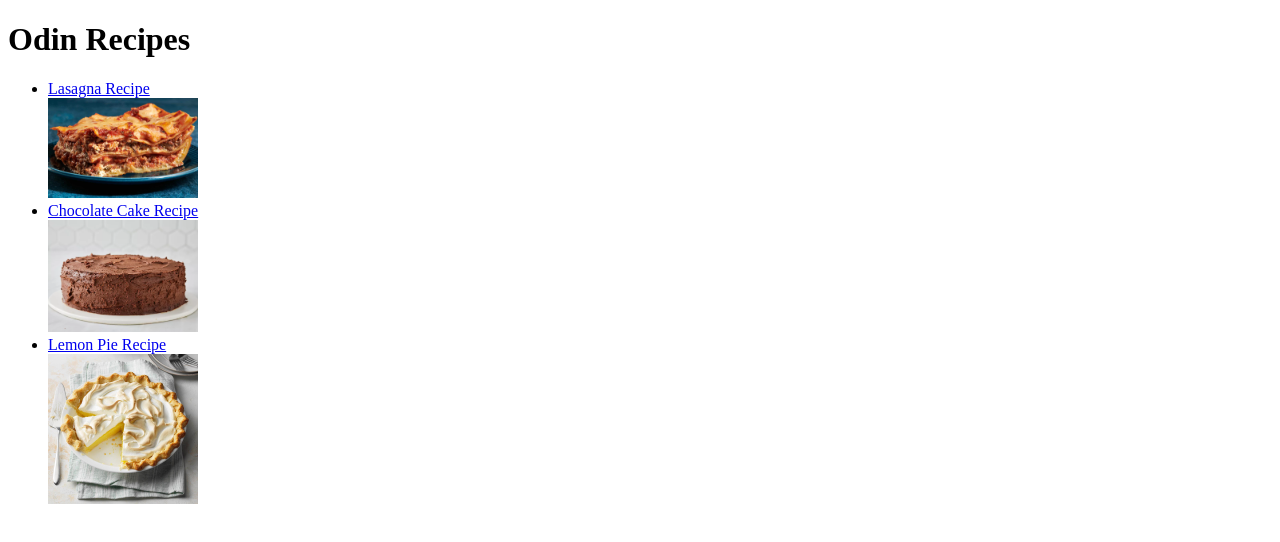
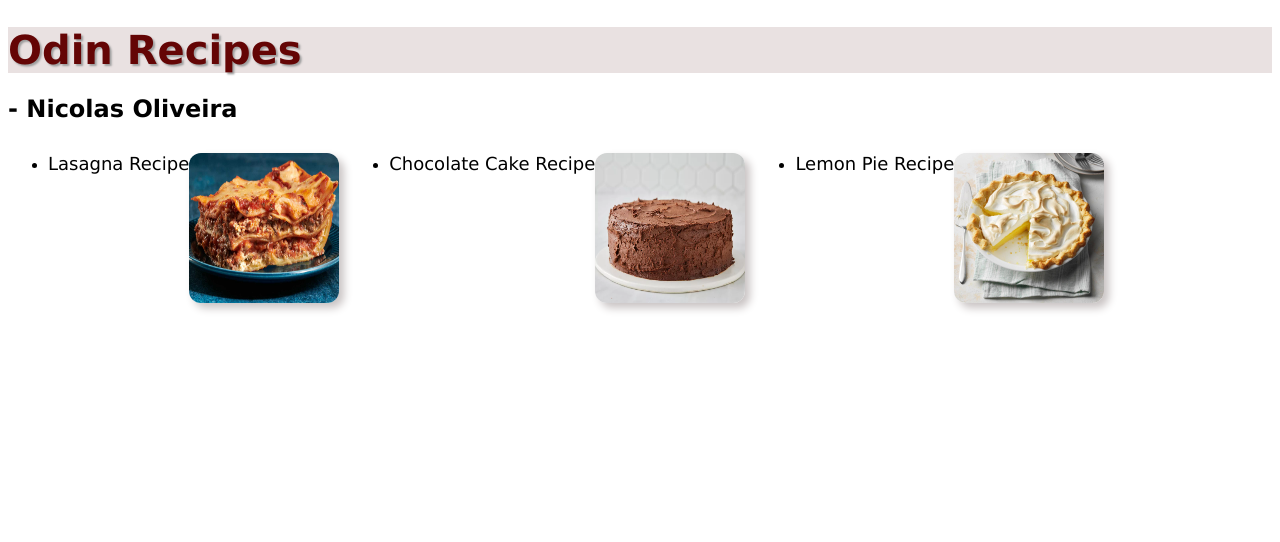
Before and after one commit to nicolasaoliveira1/odin-recipes, a plain HTML site: page index.html in a window 1280 px wide. Drawn offline with Linux system fonts and the light colour scheme.

Commit message:
Add CSS styling  to the website

```diff
--- a/index.html
+++ b/index.html
@@ -5,10 +5,15 @@
 <head>
     <meta charset="UTF-8">
     <title>Odin Recipes</title>
+    <link rel="stylesheet" href="style.css">
 </head>
 
     <body>
-        <h1>Odin Recipes</h1>
+        <h1>
+            <span class="title">Odin Recipes</span>
+
+            <a id="nicolas" href="https://github.com/nicolasaoliveira1" target="_blank" rel="noopener noreferrer">- Nicolas Oliveira</a>
+        </h1>
     <ul>
         <li><a href="recipes/lasagna.html">Lasagna Recipe</a></li>
         <img src="./img/lasagna.jpg" alt="Lasagna" width="150">
@@ -18,6 +23,7 @@
 
         <li><a href="recipes/lemon-pie.html">Lemon Pie Recipe</a></li>
         <img src="img/lemon-pie1.jpeg" alt="Lemon Pie" width="150">
+
     </ul>
     </body>
 
--- /dev/null
+++ b/recipes/style.css
@@ -0,0 +1,27 @@
+h1 {
+    color: rgb(100, 5, 5);
+    text-shadow: 2px 2px 2px rgb(158, 158, 158);
+    background-color: rgb(233, 225, 225);
+    font-size: 36px;
+}
+
+p, li {
+    line-height: 26px;
+    font-size: 18px;
+}
+
+h2 {
+    color: rgb(100, 5, 5);
+}
+
+ul {
+    border: 2px solid rgb(59, 3, 3);
+}
+
+ol {
+    border: 2px solid rgb(59, 3, 3);
+}
+
+h3 {
+    color: rgb(53, 2, 2);
+}
--- /dev/null
+++ b/style.css
@@ -0,0 +1,50 @@
+.title {
+    color: rgb(100, 5, 5);
+    text-shadow: 2px 2px 2px rgb(158, 158, 158);
+    background-color: rgb(233, 225, 225);
+}
+h1 {
+    border: 0px solid;
+    font-size: 40px;
+    text-align: left;
+    font-family: Verdana, Geneva, Tahoma, sans-serif;
+}
+h1 span {
+    display: block;
+    margin-bottom: 7px;
+}
+
+
+img {
+    border-radius: 12px;
+    margin-top: 0px;
+    margin-bottom: 25px;
+    margin-right: 50px;
+    box-shadow: 5px 5px 8px #c9c3c3;
+
+}
+
+a {
+    font-size: 18px;
+    text-decoration: unset;
+    color: black;
+    font-family: Verdana, Geneva, Tahoma, sans-serif;
+
+}
+
+a:hover {
+    color: rgb(131, 11, 11);
+    font-weight: bold;
+    font-size: 19px;
+
+}
+
+#nicolas {
+    font-size: 24px;
+}
+
+ul {
+    display: flex;
+
+
+}
```
Also changed, not shown: recipes/chocolate-cake.html (+1 -0 lines), recipes/lasagna.html (+1 -0 lines), recipes/lemon-pie.html (+1 -0 lines), 1 other file.
